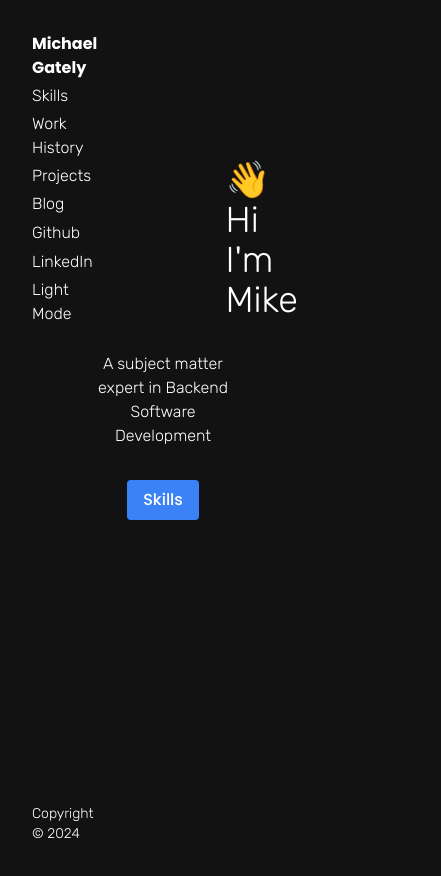
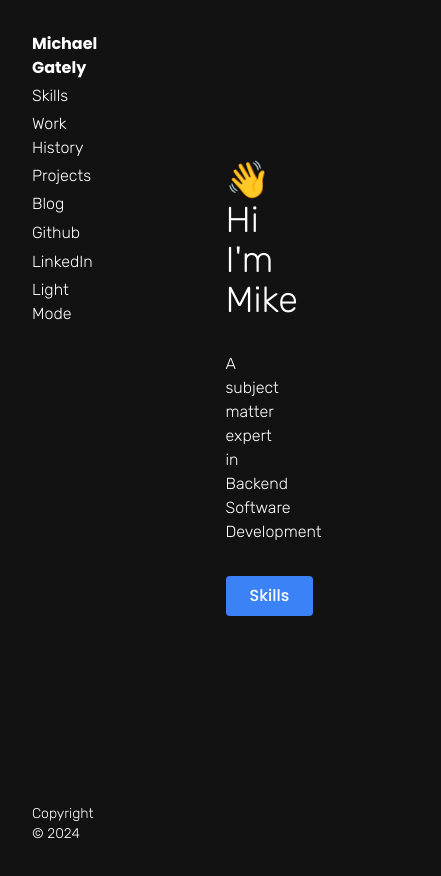
Before and after one commit to michael-gately/gately-portfolio, a Next.js app: page / in a window 390 px wide. Shown: the top 876 px of the page, 441 px wide, since content can reach past the window. Built offline with nearby package versions, Linux system fonts and the light colour scheme.

Commit message:
fixing responsiveness

```diff
--- a/app/page.tsx
+++ b/app/page.tsx
@@ -18,9 +18,9 @@ export default function Home() {
 return (
 <main className="md:pl-0 pt-8 pr-16 text-center">
   <div className={rubik.className.concat(" ", " pt-32 pl-32 pr-32 pb-8 text-4xl")}> &#128075; Hi I&apos;m Mike </div>
-  <div className={rubik.className.concat(" ", " text-base pb-8")}>A subject matter expert in Backend Software Development</div>
+  <div className={rubik.className.concat(" ", " text-base pl-32 pr-32 pb-8")}>A subject matter expert in Backend Software Development</div>
   <Link href="/skills">
-    <button className={bodyPoppins.className.concat(" "," bg-blue-500 hover:bg-blue-700 text-white font-bold py-2 px-4 rounded mb-80")}>Skills</button>
+    <button className={bodyPoppins.className.concat(" ","ml-32 mr-32 bg-blue-500 hover:bg-blue-700 text-white font-bold py-2 px-6 rounded mb-80")}>Skills</button>
   </Link>
 </main>
 )
```
